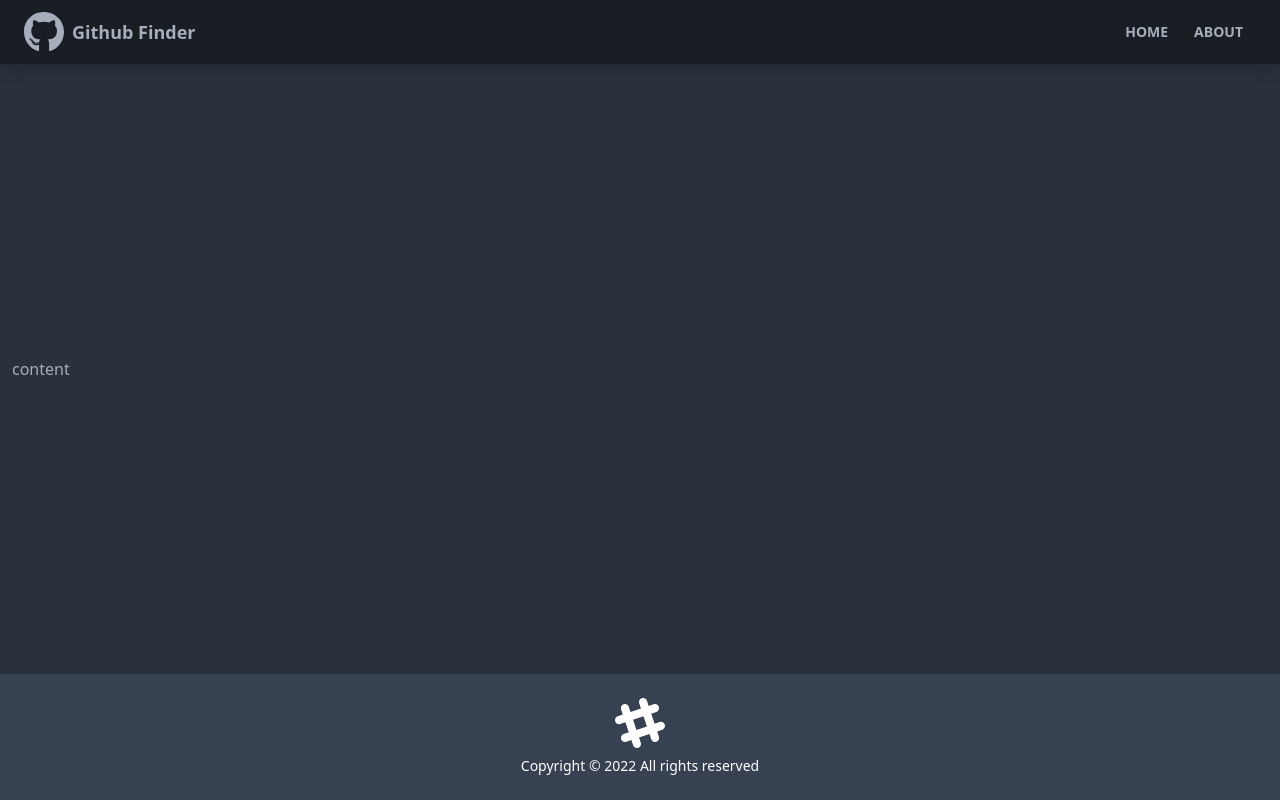
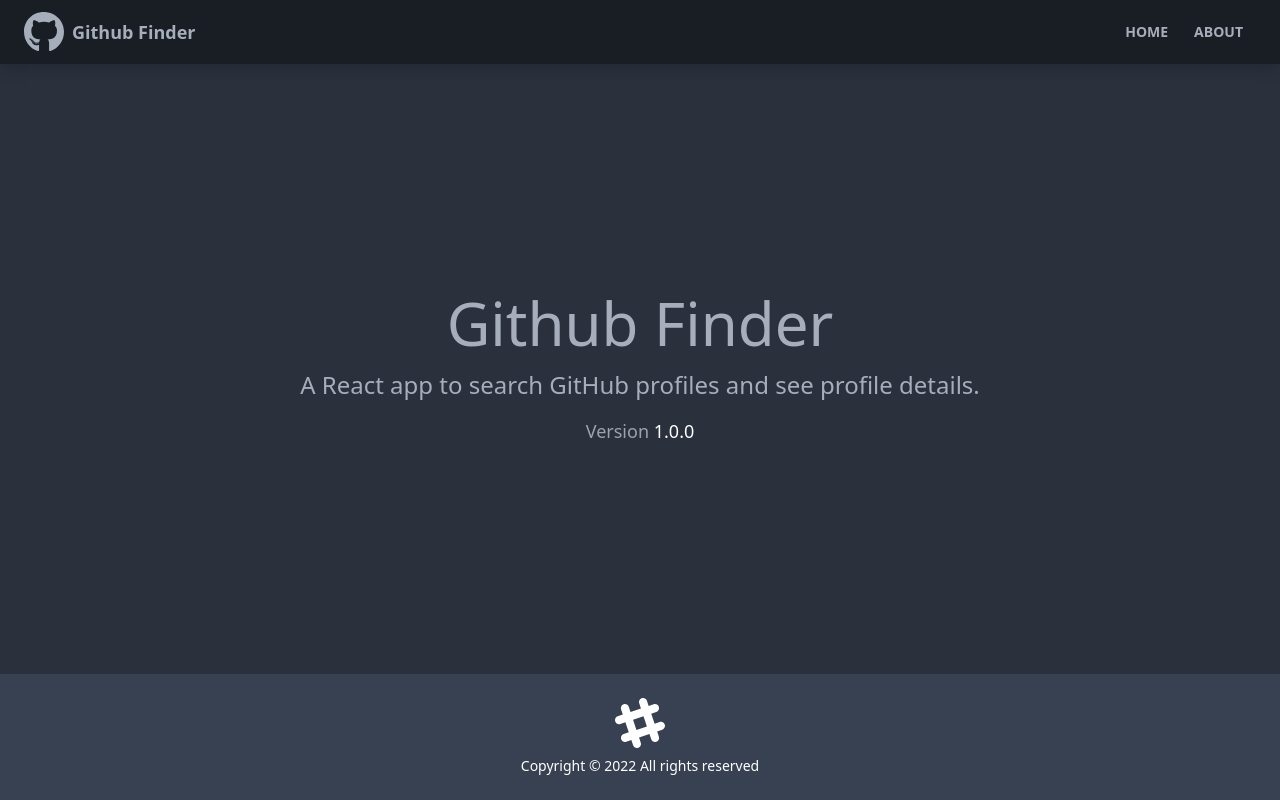
Before and after one commit to omar-zeineddine/github-finder, a React (Create React App) app: page /about in a window 1280 px wide. Built offline with nearby package versions, Linux system fonts and the light colour scheme.

Commit message:
feat - add pages and routes

```diff
--- a/src/App.js
+++ b/src/App.js
@@ -1,13 +1,23 @@
-import { BrowserRouter as Router, Route } from "react-router-dom";
+import { BrowserRouter as Router, Route, Routes } from "react-router-dom";
 import Navbar from "./components/layout/Navbar";
 import Footer from "./components/layout/Footer";
+import Home from "./pages/Home";
+import About from "./pages/About";
+import NotFound from "./pages/NotFound";
 
 function App() {
   return (
     <Router>
       <div className="flex flex-col justify-between h-screen">
         <Navbar />
-        <main className="container mx-auto px-3 pb-12">content</main>
+        <main className="container mx-auto px-3 pb-12">
+          <Routes>
+            <Route path="/" element={<Home />} />
+            <Route path="/about" element={<About />} />
+            <Route path="/notfound" element={<NotFound />} />
+            <Route path="/*" element={<NotFound />} />
+          </Routes>
+        </main>
         <Footer />
       </div>
     </Router>
--- /dev/null
+++ b/src/pages/About.jsx
@@ -0,0 +1,17 @@
+import React from "react";
+
+const About = () => {
+  return (
+    <div className="flex flex-col items-center">
+      <h1 className="text-6xl mb-4">Github Finder</h1>
+      <p className="mb-4 text-2xl font-light">
+        A React app to search GitHub profiles and see profile details.
+      </p>
+      <p className="text-lg text-gray-400">
+        Version <span className="text-white">1.0.0</span>
+      </p>
+    </div>
+  );
+};
+
+export default About;
--- /dev/null
+++ b/src/pages/Home.jsx
@@ -0,0 +1,7 @@
+import React from "react";
+
+const Home = () => {
+  return <div>Home</div>;
+};
+
+export default Home;
--- /dev/null
+++ b/src/pages/NotFound.jsx
@@ -0,0 +1,25 @@
+import { FaHome } from "react-icons/fa";
+import { Link } from "react-router-dom";
+
+const NotFound = () => {
+  return (
+    <div className="hero">
+      <div className="text-center hero-content">
+        <div className="max-w-lg">
+          <img
+            src="https://media1.tenor.com/images/91eb036f7ed3a40cc2191ec3865fcf89/tenor.gif?itemid=11538275"
+            alt="gary coleman"
+            className="mb-8"
+          />
+          <p className="text-3xl mb-8">404 - Page Not Found!</p>
+          <Link className="btn btn-error btn-lg " to="/">
+            <FaHome className="mr-2" />
+            Back To Home
+          </Link>
+        </div>
+      </div>
+    </div>
+  );
+};
+
+export default NotFound;
```
